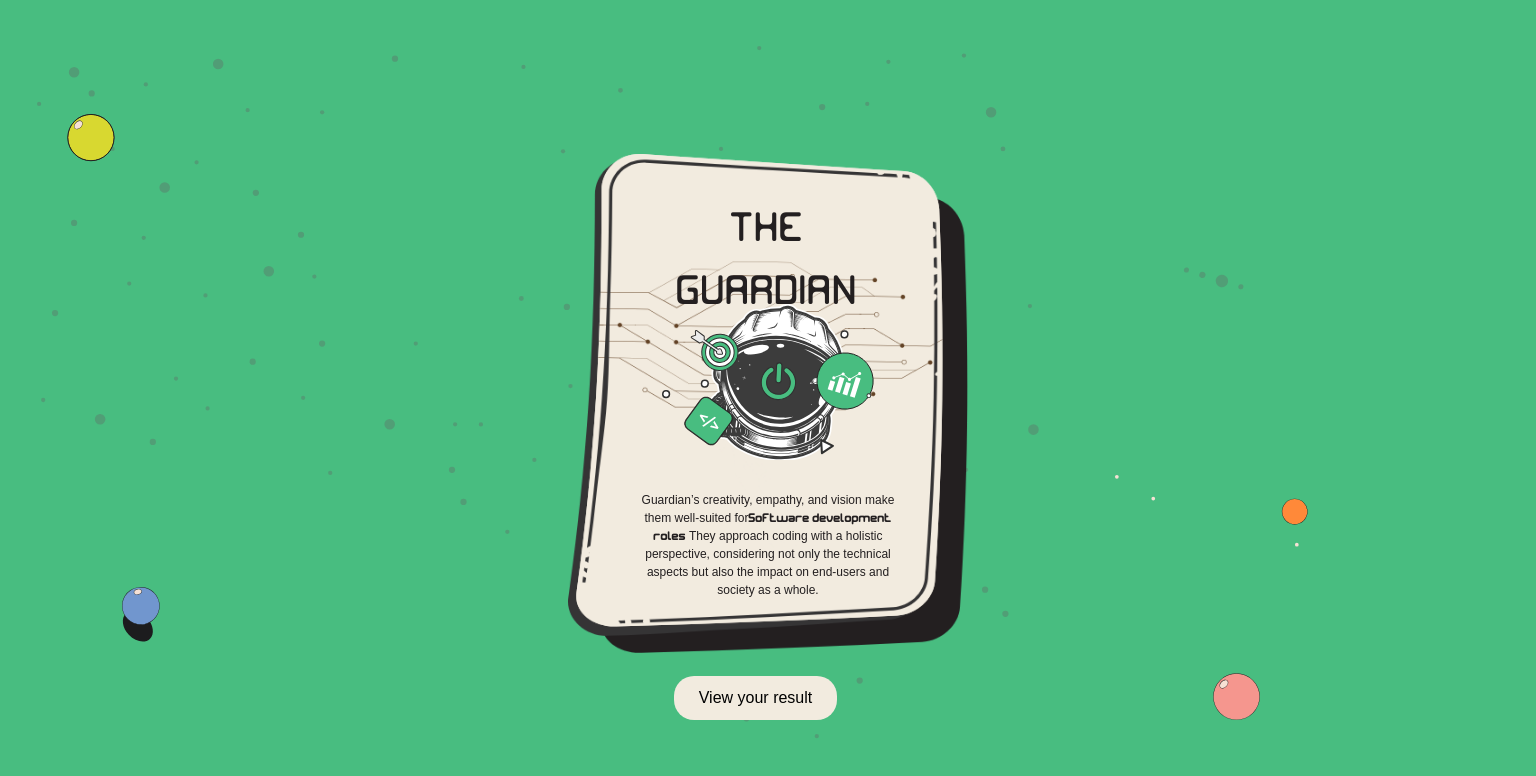
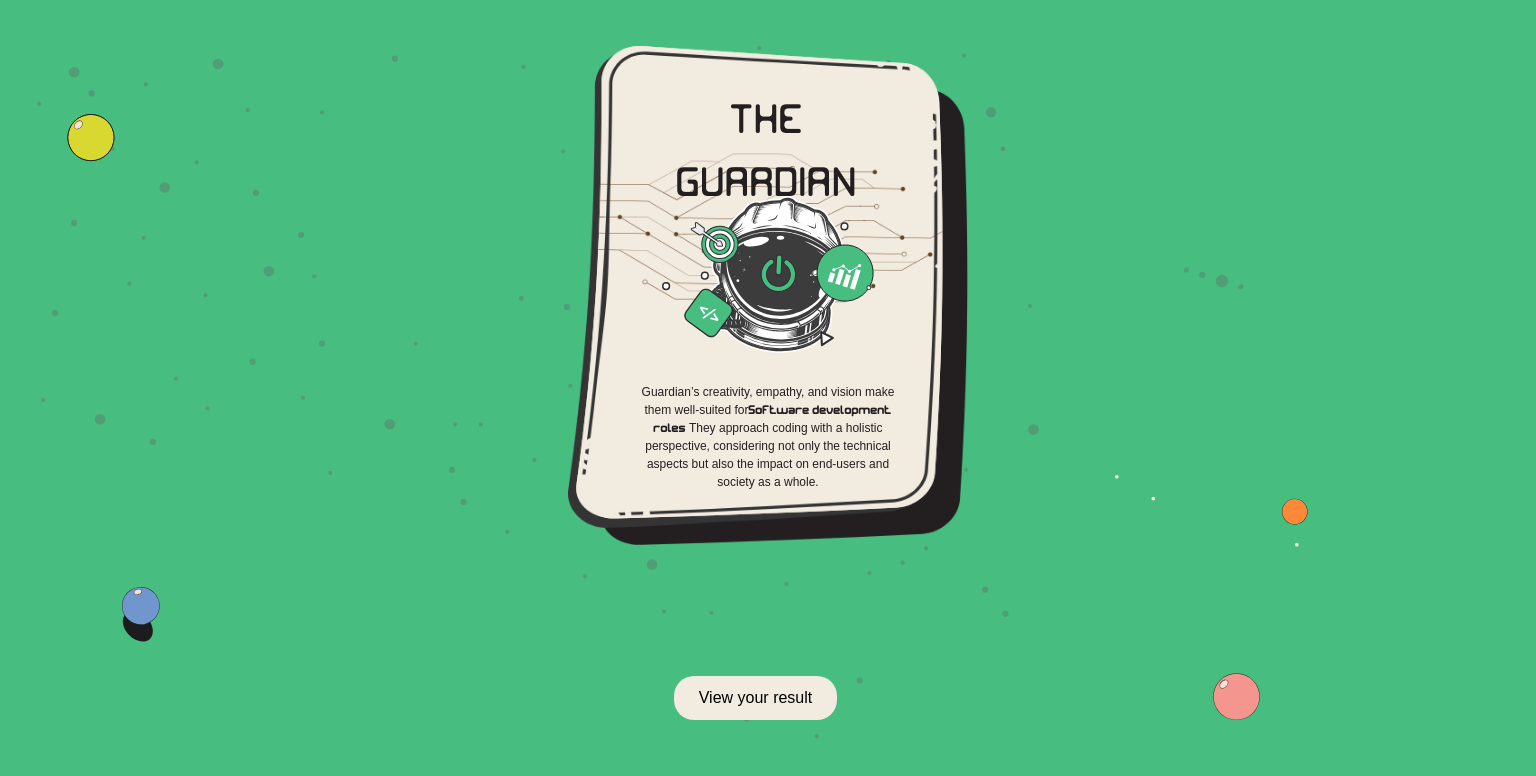
Before and after one commit to Jobin-S/HGS-permalink, a Next.js app: page /tech-xplorers/result/INFJ in a window 1536 px wide. Shown: the top 776 px of the page. Built offline with nearby package versions, Linux system fonts and the light colour scheme; a web font is replaced by a local one.

Commit message:
fixed responsive issue by amshen

```diff
--- a/src/pages/Result.scss
+++ b/src/pages/Result.scss
@@ -194,6 +194,14 @@
     }
     .share_btn_con {
       bottom: 5%;
+    }
+  }
+}
+
+@media (min-width: 1300px) and (max-width: 1600px) and (min-height: 650px) and (max-height: 800px) {
+  .result_con {
+    .card_con {
+      margin-top: 3%;
     }
   }
 }
```
